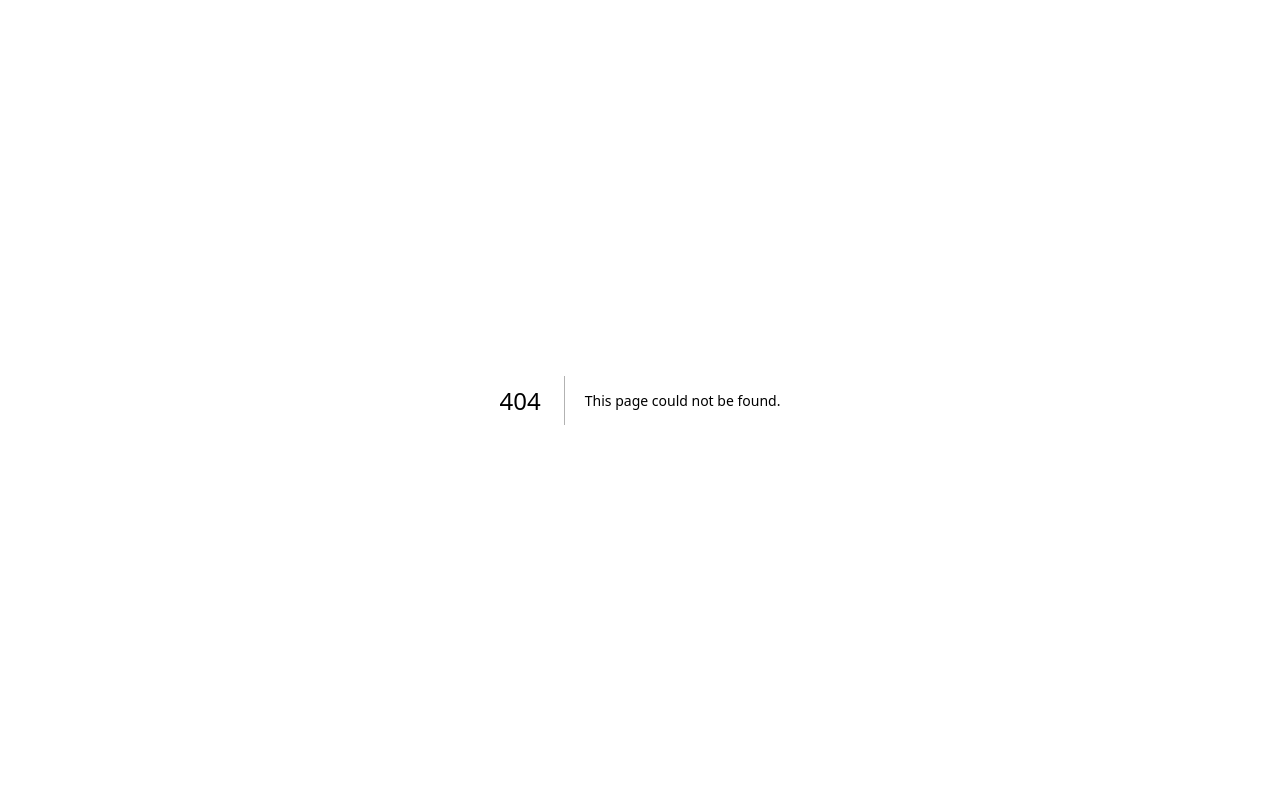
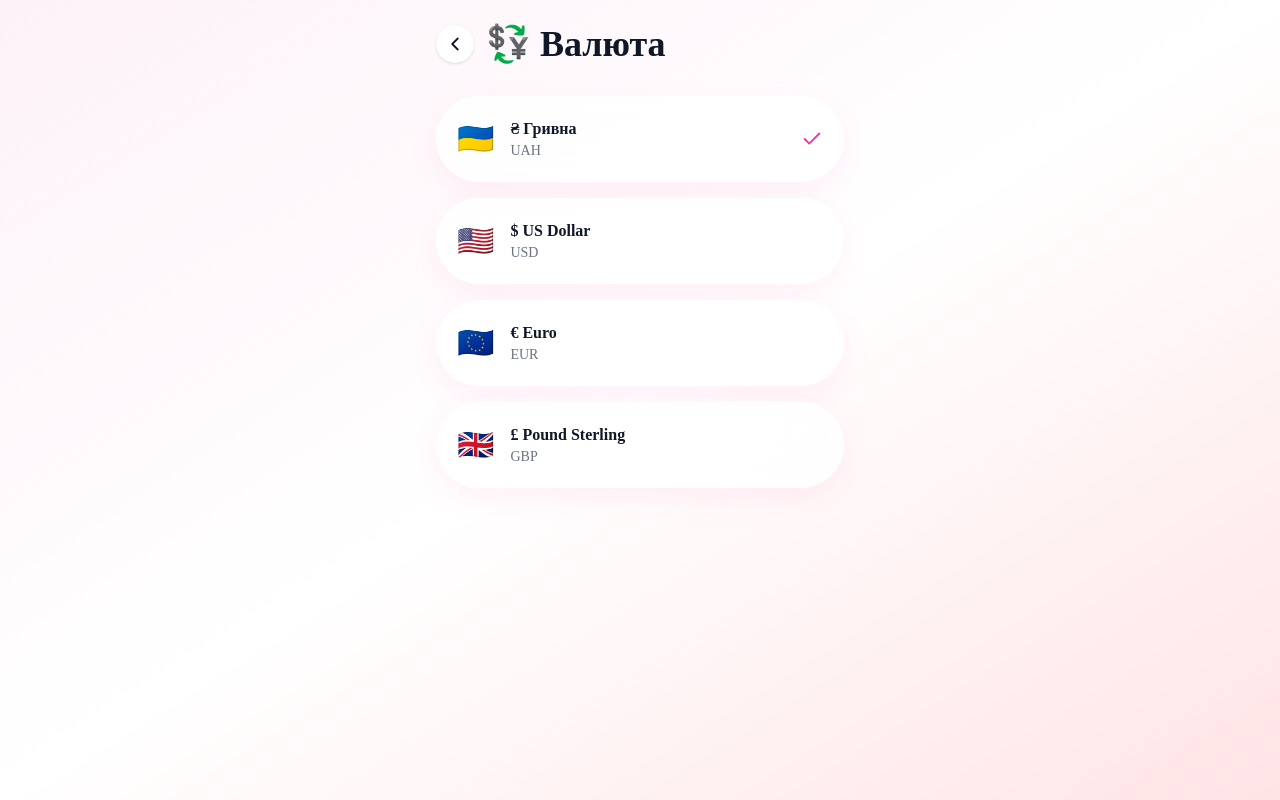
Before and after one commit to vv49chrgw7-source/cherry-cash, a Next.js app: page /settings/currency in a window 1280 px wide. Before the commit this address had no page. Built offline with nearby package versions, Linux system fonts and the light colour scheme; no server answers.

Commit message:
Added transaction editing and improved modal

```diff
--- a/app/components/BalanceCard.tsx
+++ b/app/components/BalanceCard.tsx
@@ -3,6 +3,11 @@
 import { ArrowDownRight, ArrowUpRight, Wallet } from "lucide-react";
 import { motion } from "framer-motion";
 import { useEffect, useState } from "react";
+
+import { useCurrency } from "../context/CurrencyContext";
+import { useExchangeRates } from "../context/ExchangeRateContext";
+
+import { formatMoney } from "../utils/formatMoney";
 
 interface BalanceCardProps {
   balance: number;
@@ -15,6 +20,8 @@ export default function BalanceCard({
   income,
   expense,
 }: BalanceCardProps) {
+  const { currency } = useCurrency();
+  const { rates } = useExchangeRates();
   const [animatedBalance, setAnimatedBalance] = useState(balance);
 const [animatedIncome, setAnimatedIncome] = useState(income);
 const [animatedExpense, setAnimatedExpense] = useState(expense);
@@ -84,7 +91,7 @@ useEffect(() => {
             </p>
 
 <h2 className="mt-3 text-5xl font-black tracking-tight">
-             {animatedBalance.toLocaleString("ru-RU")} ₴
+  {formatMoney(animatedBalance, currency.code, rates)}
 </h2>
 
             <div className="mt-3 inline-flex items-center gap-2 rounded-full bg-white/15 px-3 py-1 backdrop-blur-md">
@@ -117,7 +124,7 @@ useEffect(() => {
             </div>
 
 <p className="text-2xl font-bold">
-             {animatedIncome.toLocaleString("ru-RU")} ₴
+  {formatMoney(animatedIncome, currency.code, rates)}
 </p>
           </motion.div>
 
@@ -136,7 +143,7 @@ useEffect(() => {
             </div>
 
 <p className="text-2xl font-bold">
-              {animatedExpense.toLocaleString("ru-RU")} ₴
+  {formatMoney(animatedExpense, currency.code, rates)}
 </p>
           </motion.div>
         </div>
--- a/app/components/TransactionCard.tsx
+++ b/app/components/TransactionCard.tsx
@@ -3,6 +3,9 @@
 import { motion } from "framer-motion";
 import { useState } from "react";
 import DeleteTransactionModal from "./DeleteTransactionModal";
+import { useCurrency } from "../context/CurrencyContext";
+import { useExchangeRates } from "../context/ExchangeRateContext";
+import { formatMoney } from "../utils/formatMoney";
 
 import {
   Trash2,
@@ -45,6 +48,8 @@ export default function TransactionCard({
   onDelete,
 }: TransactionCardProps) {
   const income = transaction.type === "income";
+  const { currency } = useCurrency();
+const { rates } = useExchangeRates();
   const { openEditTransaction } = useModal();
   const [showDeleteModal, setShowDeleteModal] =
   useState(false);
@@ -134,8 +139,8 @@ className={`text-2xl font-black leading-none tracking-tight ${
     : "text-rose-600"
 }`}
             >
-              {income ? "+" : "-"}
-              {transaction.amount.toLocaleString("ru-RU")} ₴
+{income ? "+" : "-"}
+{formatMoney(transaction.amount, currency.code, rates)}
             </p>
           </div>
 
@@ -144,7 +149,7 @@ onClick={(e) => {
   e.stopPropagation();
   setShowDeleteModal(true);
 }}
-className="rounded-2xl p-2 text-gray-400 opacity-0 transition-all duration-300 group-hover:opacity-100 hover:scale-110 hover:bg-red-50 hover:text-red-500 active:scale-95"
+className="rounded-2xl p-2 text-gray-400 transition-all duration-300 hover:scale-110 hover:bg-red-50 hover:text-red-500 active:scale-95"
             title="Удалить"
           >
             <Trash2 size={18} />
--- /dev/null
+++ b/app/context/CurrencyContext.tsx
@@ -0,0 +1,93 @@
+"use client";
+
+import {
+  createContext,
+  useContext,
+  useEffect,
+  useState,
+  ReactNode,
+} from "react";
+
+export type Currency = "UAH" | "USD" | "EUR" | "GBP";
+
+type CurrencyInfo = {
+  code: Currency;
+  symbol: string;
+  name: string;
+};
+
+const currencies: Record<Currency, CurrencyInfo> = {
+  UAH: {
+    code: "UAH",
+    symbol: "₴",
+    name: "Гривна",
+  },
+  USD: {
+    code: "USD",
+    symbol: "$",
+    name: "US Dollar",
+  },
+  EUR: {
+    code: "EUR",
+    symbol: "€",
+    name: "Euro",
+  },
+  GBP: {
+    code: "GBP",
+    symbol: "£",
+    name: "Pound Sterling",
+  },
+};
+
+interface CurrencyContextType {
+  currency: CurrencyInfo;
+  setCurrency: (currency: Currency) => void;
+}
+
+const CurrencyContext =
+  createContext<CurrencyContextType | null>(null);
+
+export function CurrencyProvider({
+  children,
+}: {
+  children: ReactNode;
+}) {
+  const [currency, setCurrencyState] =
+    useState<Currency>("UAH");
+
+  useEffect(() => {
+    const saved = localStorage.getItem("currency") as Currency | null;
+
+    if (saved) {
+      setCurrencyState(saved);
+    }
+  }, []);
+
+  function setCurrency(currency: Currency) {
+    setCurrencyState(currency);
+    localStorage.setItem("currency", currency);
+  }
+
+  return (
+    <CurrencyContext.Provider
+      value={{
+        currency: currencies[currency],
+        setCurrency,
+      }}
+    >
+      {children}
+    </CurrencyContext.Provider>
+  );
+}
+
+export function useCurrency() {
+  const context = useContext(CurrencyContext);
+
+  if (!context) {
+    throw new Error(
+      "useCurrency must be used inside CurrencyProvider"
+    );
+  }
+
+  return context;
+}
--- /dev/null
+++ b/app/context/ExchangeRateContext.tsx
@@ -0,0 +1,116 @@
+"use client";
+
+import {
+  createContext,
+  useContext,
+  useEffect,
+  useState,
+  ReactNode,
+} from "react";
+
+type Rates = {
+  UAH: number;
+  USD: number;
+  EUR: number;
+  GBP: number;
+};
+
+type ExchangeRateContextType = {
+  rates: Rates;
+  loading: boolean;
+  refreshRates: () => Promise<void>;
+};
+
+const CACHE_KEY = "exchange_rates";
+const CACHE_TIME_KEY = "exchange_rates_updated";
+const CACHE_DURATION = 12 * 60 * 60 * 1000;
+
+const defaultRates: Rates = {
+  UAH: 1,
+  USD: 0.024,
+  EUR: 0.021,
+  GBP: 0.018,
+};
+
+const ExchangeRateContext =
+  createContext<ExchangeRateContextType | null>(null);
+
+export function ExchangeRateProvider({
+  children,
+}: {
+  children: ReactNode;
+}) {
+  const [rates, setRates] = useState(defaultRates);
+  const [loading, setLoading] = useState(true);
+
+  async function refreshRates() {
+    try {
+      const res = await fetch("https://open.er-api.com/v6/latest/UAH");
+      const data = await res.json();
+
+      if (data.result !== "success") return;
+
+      const newRates: Rates = {
+        UAH: 1,
+        USD: data.rates.USD,
+        EUR: data.rates.EUR,
+        GBP: data.rates.GBP,
+      };
+
+      setRates(newRates);
+
+      localStorage.setItem(
+        CACHE_KEY,
+        JSON.stringify(newRates)
+      );
+
+      localStorage.setItem(
+        CACHE_TIME_KEY,
+        Date.now().toString()
+      );
+    } catch (e) {
+      console.error(e);
+    } finally {
+      setLoading(false);
+    }
+  }
+
+  useEffect(() => {
+    const cache = localStorage.getItem(CACHE_KEY);
+    const time = localStorage.getItem(CACHE_TIME_KEY);
+
+    if (cache && time) {
+      if (Date.now() - Number(time) < CACHE_DURATION) {
+        setRates(JSON.parse(cache));
+        setLoading(false);
+        return;
+      }
+    }
+
+    refreshRates();
+  }, []);
+
+  return (
+    <ExchangeRateContext.Provider
+      value={{
+        rates,
+        loading,
+        refreshRates,
+      }}
+    >
+      {children}
+    </ExchangeRateContext.Provider>
+  );
+}
+
+export function useExchangeRates() {
+  const context = useContext(ExchangeRateContext);
+
+  if (!context) {
+    throw new Error(
+      "useExchangeRates must be used inside ExchangeRateProvider"
+    );
+  }
+
+  return context;
+}
--- a/app/providers.tsx
+++ b/app/providers.tsx
@@ -3,6 +3,8 @@
 import { Toaster } from "sonner";
 
 import { LanguageProvider } from "./context/LanguageContext";
+import { CurrencyProvider } from "./context/CurrencyContext";
+import { ExchangeRateProvider } from "./context/ExchangeRateContext";
 import { TransactionsProvider } from "./context/TransactionsContext";
 import { GoalsProvider } from "./context/GoalsContext";
 import { BudgetsProvider } from "./context/BudgetsContext";
@@ -14,6 +16,8 @@ export default function Providers({
 }) {
   return (
     <LanguageProvider>
+      <CurrencyProvider>
+        <ExchangeRateProvider>
           <TransactionsProvider>
             <GoalsProvider>
               <BudgetsProvider>
@@ -36,6 +40,8 @@ export default function Providers({
               </BudgetsProvider>
             </GoalsProvider>
           </TransactionsProvider>
+        </ExchangeRateProvider>
+      </CurrencyProvider>
     </LanguageProvider>
   );
 }
--- /dev/null
+++ b/app/settings/currency/page.tsx
@@ -0,0 +1,88 @@
+"use client";
+
+import Link from "next/link";
+import { Check, ChevronLeft } from "lucide-react";
+
+import {
+  Currency,
+  useCurrency,
+} from "@/app/context/CurrencyContext";
+
+const currencies = [
+  {
+    code: "UAH",
+    symbol: "₴",
+    flag: "🇺🇦",
+    name: "Гривна",
+  },
+  {
+    code: "USD",
+    symbol: "$",
+    flag: "🇺🇸",
+    name: "US Dollar",
+  },
+  {
+    code: "EUR",
+    symbol: "€",
+    flag: "🇪🇺",
+    name: "Euro",
+  },
+  {
+    code: "GBP",
+    symbol: "£",
+    flag: "🇬🇧",
+    name: "Pound Sterling",
+  },
+] as const;
+
+export default function CurrencyPage() {
+  const { currency, setCurrency } = useCurrency();
+
+  return (
+    <main className="page-padding min-h-screen pb-40">
+      <div className="mb-8 flex items-center gap-3">
+        <Link
+          href="/settings"
+          className="rounded-full bg-white p-2 shadow"
+        >
+          <ChevronLeft size={22} />
+        </Link>
+
+        <h1 className="text-4xl font-black">
+          💱 Валюта
+        </h1>
+      </div>
+
+      <div className="space-y-4">
+        {currencies.map((item) => (
+          <button
+            key={item.code}
+            onClick={() => setCurrency(item.code as Currency)}
+            className="glass card-hover flex w-full items-center justify-between rounded-3xl p-5"
+          >
+            <div className="flex items-center gap-4">
+              <span className="text-3xl">{item.flag}</span>
+
+              <div className="text-left">
+                <h3 className="font-bold">
+                  {item.symbol} {item.name}
+                </h3>
+
+                <p className="text-sm text-gray-500">
+                  {item.code}
+                </p>
+              </div>
+            </div>
+
+            {currency.code === item.code && (
+              <Check
+                size={22}
+                className="text-pink-500"
+              />
+            )}
+          </button>
+        ))}
+      </div>
+    </main>
+  );
+}
--- a/app/settings/language/page.tsx
+++ b/app/settings/language/page.tsx
@@ -1,7 +1,8 @@
 "use client";
 
-import { Check } from "lucide-react";
+import { Check, ArrowLeft } from "lucide-react";
 import { useLanguage } from "../../context/LanguageContext";
+import { useRouter } from "next/navigation";
 
 const languages = [
   {
@@ -23,16 +24,28 @@ const languages = [
 
 export default function LanguagePage() {
   const { language, setLanguage } = useLanguage();
+  const router = useRouter();
 
   return (
     <main className="page-padding min-h-screen pb-40">
-      <h1 className="text-4xl font-black">
-        🌍 Язык
-      </h1>
+      <div className="mb-6 flex items-center gap-4">
+        <button
+          onClick={() => router.back()}
+          className="rounded-2xl bg-white p-3 shadow-md transition hover:scale-105 active:scale-95"
+        >
+          <ArrowLeft size={22} />
+        </button>
 
-      <p className="mt-2 text-gray-500">
-        Выберите язык приложения
-      </p>
+        <div>
+          <h1 className="text-4xl font-black">
+            🌍 Язык
+          </h1>
+
+          <p className="mt-1 text-gray-500">
+            Выберите язык приложения
+          </p>
+        </div>
+      </div>
 
       <div className="mt-8 space-y-4">
         {languages.map((item) => (
--- a/app/settings/page.tsx
+++ b/app/settings/page.tsx
@@ -11,6 +11,9 @@ import {
   ChevronRight,
   Languages,
 } from "lucide-react";
+import { useCurrency } from "@/app/context/CurrencyContext";
+import { ArrowLeft } from "lucide-react";
+import { useRouter } from "next/navigation";
 
 type SettingItem = {
   icon: React.ElementType;
@@ -20,6 +23,9 @@ type SettingItem = {
   href?: string;
 };
 
+export default function SettingsPage() {
+    const { currency } = useCurrency();
+    const router = useRouter();
     const settings: SettingItem[] = [
   {
     icon: Palette,
@@ -35,7 +41,8 @@ const settings: SettingItem[] = [
   {
     icon: Coins,
     title: "Валюта",
-    subtitle: "₴ Гривна",
+    subtitle: `${currency.symbol} ${currency.name}`,
+    href: "/settings/currency",
   },
   {
     icon: Bell,
@@ -59,17 +66,26 @@ const settings: SettingItem[] = [
     danger: true,
   },
 ];
-
-export default function SettingsPage() {
   return (
     <main className="page-padding min-h-screen pb-40">
+<div className="mb-6 flex items-center gap-4">
+  <button
+onClick={() => router.replace("/")}
+    className="rounded-2xl bg-white p-3 shadow-md transition hover:scale-105 active:scale-95"
+  >
+    <ArrowLeft size={22} />
+  </button>
+
+  <div>
     <h1 className="text-4xl font-black">
       ⚙️ Настройки
     </h1>
 
-      <p className="mt-2 text-gray-500">
+    <p className="mt-1 text-gray-500">
       Настройте Cherry Cash под себя
     </p>
+  </div>
+</div>
 
       <div className="mt-8 space-y-4">
         {settings.map((item) => {
--- a/app/transactions/page.tsx
+++ b/app/transactions/page.tsx
@@ -8,9 +8,15 @@ import TransactionCard from "../components/TransactionCard";
 import BottomNavigation from "../components/BottomNavigation";
 
 import { useTransactions } from "../context/TransactionsContext";
+import { useCurrency } from "../context/CurrencyContext";
+import { useExchangeRates } from "../context/ExchangeRateContext";
+import { formatMoney } from "../utils/formatMoney";
 
 export default function TransactionsPage() {
   const { transactions, setTransactions } = useTransactions();
+
+  const { currency } = useCurrency();
+const { rates } = useExchangeRates();
 
   const [search, setSearch] = useState("");
     const [typeFilter, setTypeFilter] = useState<
@@ -200,9 +206,9 @@ const totalExpense = filteredTransactions
         Доходы
       </p>
 
-      <h3 className="mt-2 text-2xl font-black">
-        {totalIncome.toLocaleString("ru-RU")} ₴
-      </h3>
+<h3 className="mt-2 text-2xl font-black">
+  {formatMoney(totalIncome, currency.code, rates)}
+</h3>
     </div>
 
     <div className="rounded-2xl bg-white/10 p-4 backdrop-blur">
@@ -210,9 +216,9 @@ const totalExpense = filteredTransactions
         Расходы
       </p>
 
-      <h3 className="mt-2 text-2xl font-black">
-        {totalExpense.toLocaleString("ru-RU")} ₴
-      </h3>
+<h3 className="mt-2 text-2xl font-black">
+  {formatMoney(totalExpense, currency.code, rates)}
+</h3>
     </div>
 
   </div>
--- /dev/null
+++ b/app/utils/formatMoney.ts
@@ -0,0 +1,33 @@
+import { Currency } from "../context/CurrencyContext";
+
+type Rates = {
+  UAH: number;
+  USD: number;
+  EUR: number;
+  GBP: number;
+};
+
+const symbols: Record<Currency, string> = {
+  UAH: "₴",
+  USD: "$",
+  EUR: "€",
+  GBP: "£",
+};
+
+export function formatMoney(
+  amount: number,
+  currency: Currency,
+  rates: Rates
+) {
+  const converted =
+    currency === "UAH"
+      ? amount
+      : amount * rates[currency];
+
+  const formatted = new Intl.NumberFormat("ru-RU", {
+    minimumFractionDigits: 2,
+    maximumFractionDigits: 2,
+  }).format(converted);
+
+  return `${symbols[currency]} ${formatted}`;
+}
```
Lines whose indentation alone changed are shown as unchanged.
